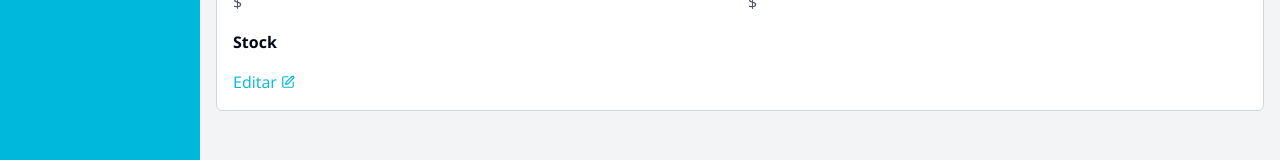
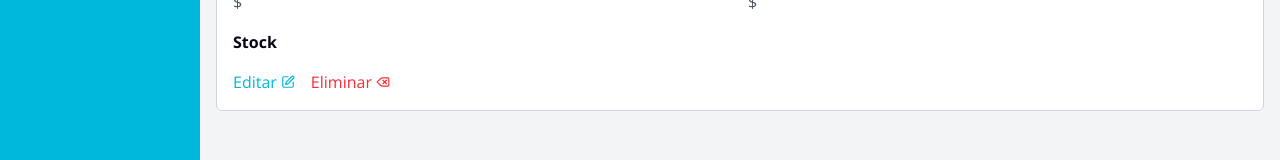
Before and after one commit to ArielNicolas2021/Mi-comercio, a React (Vite) app in the folder client/: page /productos/1 in a window 1280 px wide. Shown: the part 191-351 px from the top of the page. Built offline with nearby package versions, Linux system fonts and the light colour scheme; no server answers.

Commit message:
Create delete product

```diff
--- /dev/null
+++ b/client/src/hooks/deleteProduct.jsx
@@ -0,0 +1,15 @@
+export const deleteProduct = async (code) => {
+  try {
+    const req = await fetch('https://mi-comercio-three.vercel.app/api/products/' + code, {
+      method: 'DELETE',
+      headers: {
+        'Content-Type': 'application/json'
+      }
+    });
+    const res = await req.json();
+    return res;
+  }
+  catch (e) {
+    console.log(e);
+  };
+};
--- a/client/src/pages/products/ViewProduct.jsx
+++ b/client/src/pages/products/ViewProduct.jsx
@@ -1,14 +1,21 @@
 import { useEffect, useState } from "react"
-import { NavLink, useParams } from "react-router-dom"
+import { NavLink, useNavigate, useParams } from "react-router-dom"
 import { Navbar } from "../../components/Navbar.jsx"
 import { getProduct } from "../../hooks/getProduct.jsx"
-import { Edit } from "lucide-react"
+import { Delete, Edit } from "lucide-react"
 import { EditProduct } from "./EditProduct.jsx"
+import { deleteProduct } from "../../hooks/deleteProduct.jsx"
 
 export const ViewProduct = () => {
   const { code } = useParams()
   const [product, setProduct] = useState([])
   const [editMode, setEditMode] = useState(false)
+  const navigate = useNavigate()
+
+  const handleDelete = async (code) => {
+    const del = await deleteProduct(code);
+    navigate('/productos')
+  }
 
   useEffect(() => {
     const renderProducts = async () => {
@@ -58,7 +65,10 @@ export const ViewProduct = () => {
           </div>
           {
             !editMode ?
-              <p className="flex items-center gap-1 text-cyan-500 cursor-pointer w-fit" onClick={() => setEditMode(true)}>Editar <Edit size={14} /></p> : ""
+              <div className="flex items-center gap-4">
+                <p className="flex items-center gap-1 text-cyan-500 cursor-pointer w-fit" onClick={() => setEditMode(true)}>Editar <Edit size={14} /></p>
+                <p className="flex items-center gap-1 text-red-500 cursor-pointer w-fit" onClick={() => handleDelete(code)}>Eliminar <Delete size={14} /></p>
+              </div> : ""
           }
         </div>
       </div>
```
